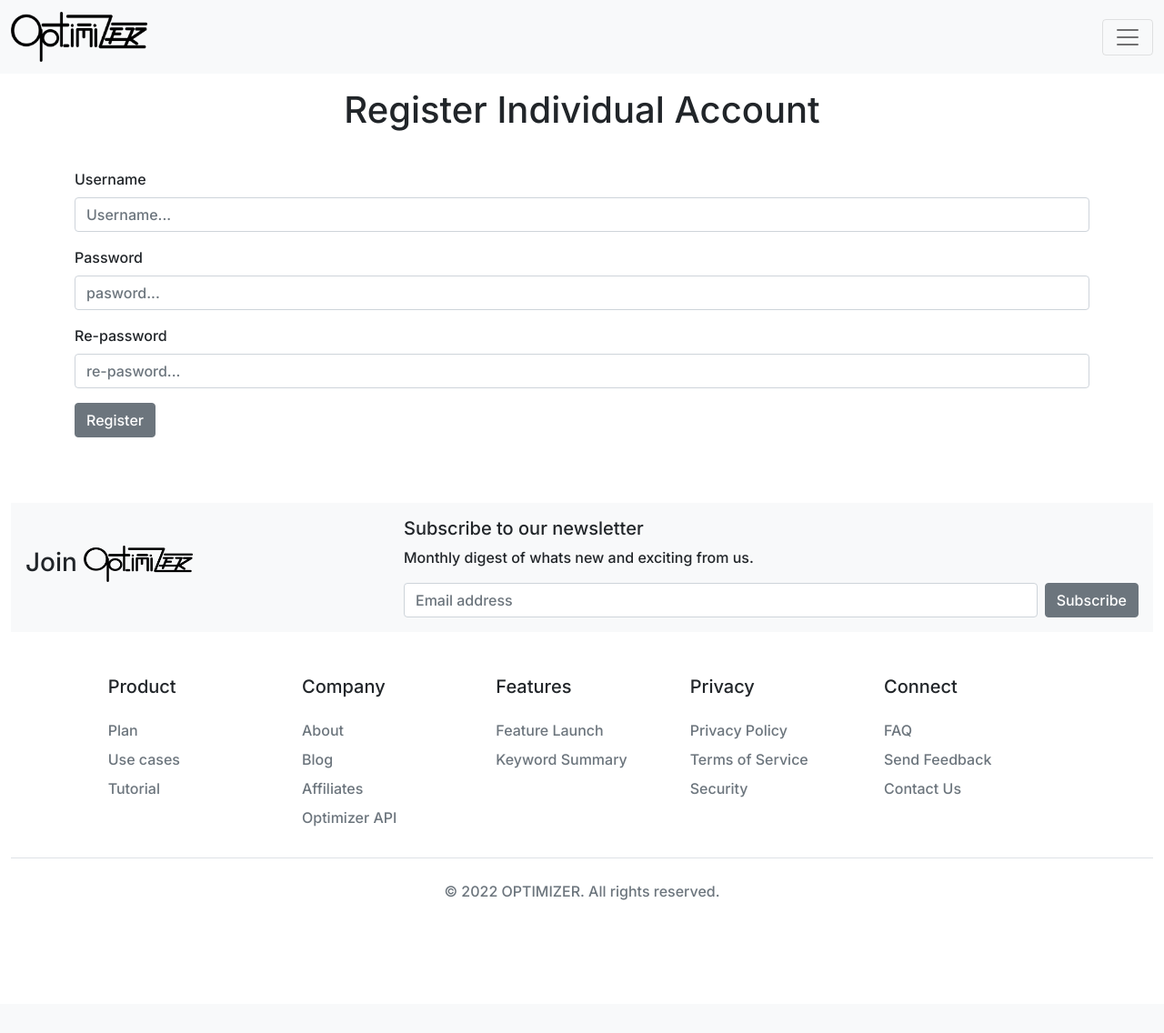
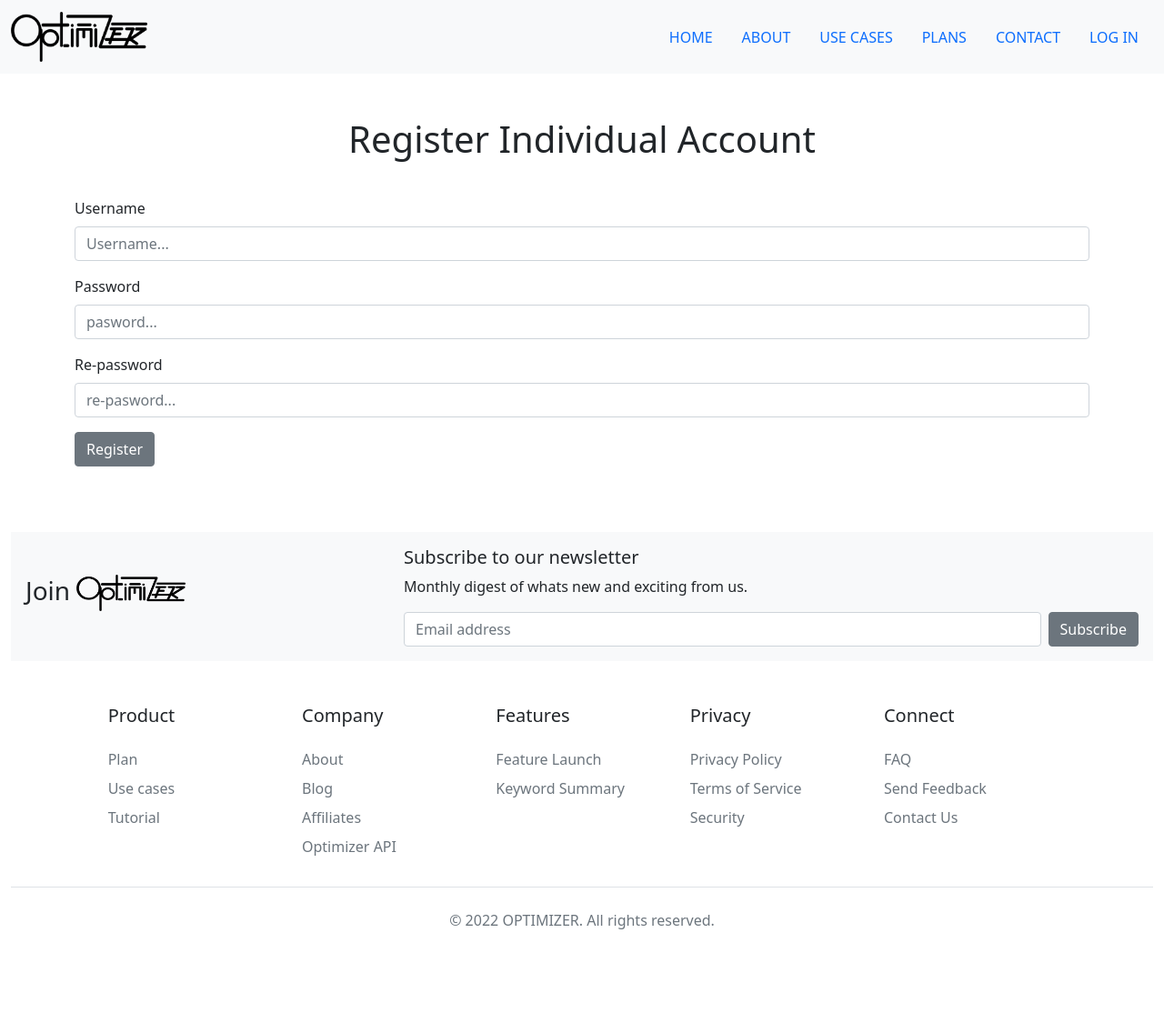
Before and after one commit to SarmSKunatham/Optimizer-font-end, a Flask app: page /auth/register in a window 1280 px wide. Shown: the whole page at 91% size. Before the commit the page ends 990 px from the top, so only its background shows below. Run offline with Flask 2, Linux system fonts and the light colour scheme.

Commit message:
fix top bar

```diff
--- a/NLP_Project/flaskr/templates/base.html
+++ b/NLP_Project/flaskr/templates/base.html
@@ -5,53 +5,38 @@
 <!---- > Head contains all link and extension  <!---->
 <head>
   <title>{% block title %}{% endblock %}</title>
-  <link rel="preconnect" href="https://fonts.googleapis.com">
-  <link rel="preconnect" href="https://fonts.gstatic.com" crossorigin>
-  <link href="https://fonts.googleapis.com/css2?family=Inter:wght@500&display=swap" rel="stylesheet">
-  <link rel="styelsheet" href="./static/style.css">
+  <link rel="styelsheet" href="{{url_for('static', filename='style.css')}}">
   <link href="https://cdn.jsdelivr.net/npm/bootstrap@5.1.3/dist/css/bootstrap.min.css" rel="stylesheet" integrity="sha384-1BmE4kWBq78iYhFldvKuhfTAU6auU8tT94WrHftjDbrCEXSU1oBoqyl2QvZ6jIW3" crossorigin="anonymous">
   <script src="https://cdn.jsdelivr.net/npm/bootstrap@5.1.3/dist/js/bootstrap.bundle.min.js" integrity="sha384-ka7Sk0Gln4gmtz2MlQnikT1wXgYsOg+OMhuP+IlRH9sENBO0LRn5q+8nbTov4+1p" crossorigin="anonymous"></script>
   {% block styelsheet %}{% endblock %}
-  <style>
-    * {
-      font-family: 'Inter', sans-serif;
-      font-size: 1em;
-    }
-  </style>
+  <style></style>
 </head>
 
 
 <!---- > Navigation Bar  <!---->
-<nav class="navbar navbar-light bg-light expand-lg">
+<nav class="navbar navbar-light bg-light">
   <div class="container-fluid">
     <a class="navbar-brand" href="#">
       <img src={{url_for('static', filename='images/cropped-optimizer_b 1.png')}} width="150" height="55">
     </a>
-    <button class="navbar-toggler" type="button" data-bs-toggle="offcanvas" data-bs-target="#offcanvasNavbar" aria-controls="offcanvasNavbar">
+    <!-- <button class="navbar-toggler" type="button" data-bs-toggle="offcanvas" data-bs-target="#offcanvasNavbar" aria-controls="offcanvasNavbar">
       <span class="navbar-toggler-icon"></span>
-    </button>
-    <div class="offcanvas offcanvas-end" tabindex="-1" id="offcanvasNavbar" aria-labelledby="offcanvasNavbarLabel">
+    </button> -->
+    <!-- <div class="offcanvas offcanvas-end" tabindex="-1" id="offcanvasNavbar" aria-labelledby="offcanvasNavbarLabel">
       <div class="offcanvas-header">
-        {% if g.user %}
-          <h3 class="offcanvas-title active text-center">{{g.user.username}}</h3>
-        {% else %}
-          <h5 class="offcanvas-title" id="offcanvasNavbarLabel">Optimizer</h5>
-        {% endif %}
+        <h5 class="offcanvas-title" id="offcanvasNavbarLabel">Optimizer</h5>
         <button type="button" class="btn-close text-reset" data-bs-dismiss="offcanvas" aria-label="Close"></button>
       </div>
       <div class="offcanvas-body">
         <ul class="navbar-nav justify-content-end flex-grow-1 pe-3">
           <li class="nav-item">
-            <a class="nav-link active" aria-current="page" href={{url_for('index')}}>HOME</a>
-          </li>
-          <li class="nav-item">
-            <a class="nav-link" href={{url_for('blog.product')}}>OUR PRODUCT</a>
-          </li>
-          <li class="nav-item">
-            <a class="nav-link" href={{url_for('blog.service')}}>OUR SERVICE</a>
+            <a class="nav-link active" aria-current="page" href="#">HOME</a>
           </li>
           <li class="nav-item">
             <a class="nav-link" href="#">ABOUT</a>
+          </li>
+          <li class="nav-item">
+            <a class="nav-link" href="#">USE CASES</a>
           </li>
           <li class="nav-item">
             <a class="nav-link" href="#">PLANS</a>
@@ -60,12 +45,7 @@
             <a class="nav-link" href="#">CONTACT</a>
           </li>
           <li class="nav-item">
-            {% if g.user %}
-            <a class="nav-link" href="{{url_for('auth.logout')}}">Logout</a>
-            {% else %}
-            <a class="nav-link" href="{{url_for('auth.register')}}">REGISTER</a>
-            <a class="nav-link" href="{{url_for('auth.login')}}">LOGIN</a>
-            {% endif %}
+            <a class="nav-link" href="#">LOG IN</a>
           </li>
 
         </ul>
@@ -74,18 +54,36 @@
           <button class="btn btn-outline-success" type="submit">Search</button>
         </form>
       </div>
-    </div>
+    </div> -->
+    <!-- TODO: Navs Horizontal alignment -->
+    <ul class="nav justify-content-end">
+      <li class="nav-item">
+        <a class="nav-link active" aria-current="page" href="#">HOME</a>
+      </li>
+      <li class="nav-item">
+        <a class="nav-link" href="#">ABOUT</a>
+      </li>
+      <li class="nav-item">
+        <a class="nav-link" href="#">USE CASES</a>
+      </li>
+      <li class="nav-item">
+        <a class="nav-link" href="#">PLANS</a>
+      </li>
+      <li class="nav-item">
+        <a class="nav-link" href="#">CONTACT</a>
+      </li>
+      <li class="nav-item">
+        <a class="nav-link" href="#">LOG IN</a>
+      </li>
+    </ul>
   </div>
 </nav>
 
 
 <!---- > Header of the content  <!---->
-<header>
+<header class="container-fluid header mt-5">
   {% block header %}{% endblock %}
 </header>
-{% for message in get_flashed_messages() %}
-    <div class="container text-center alert alert-info mt-3" role="alert">{{ message }}</div>
-{% endfor %}
 
 
 <!---- > Content of the page  <!---->
```
